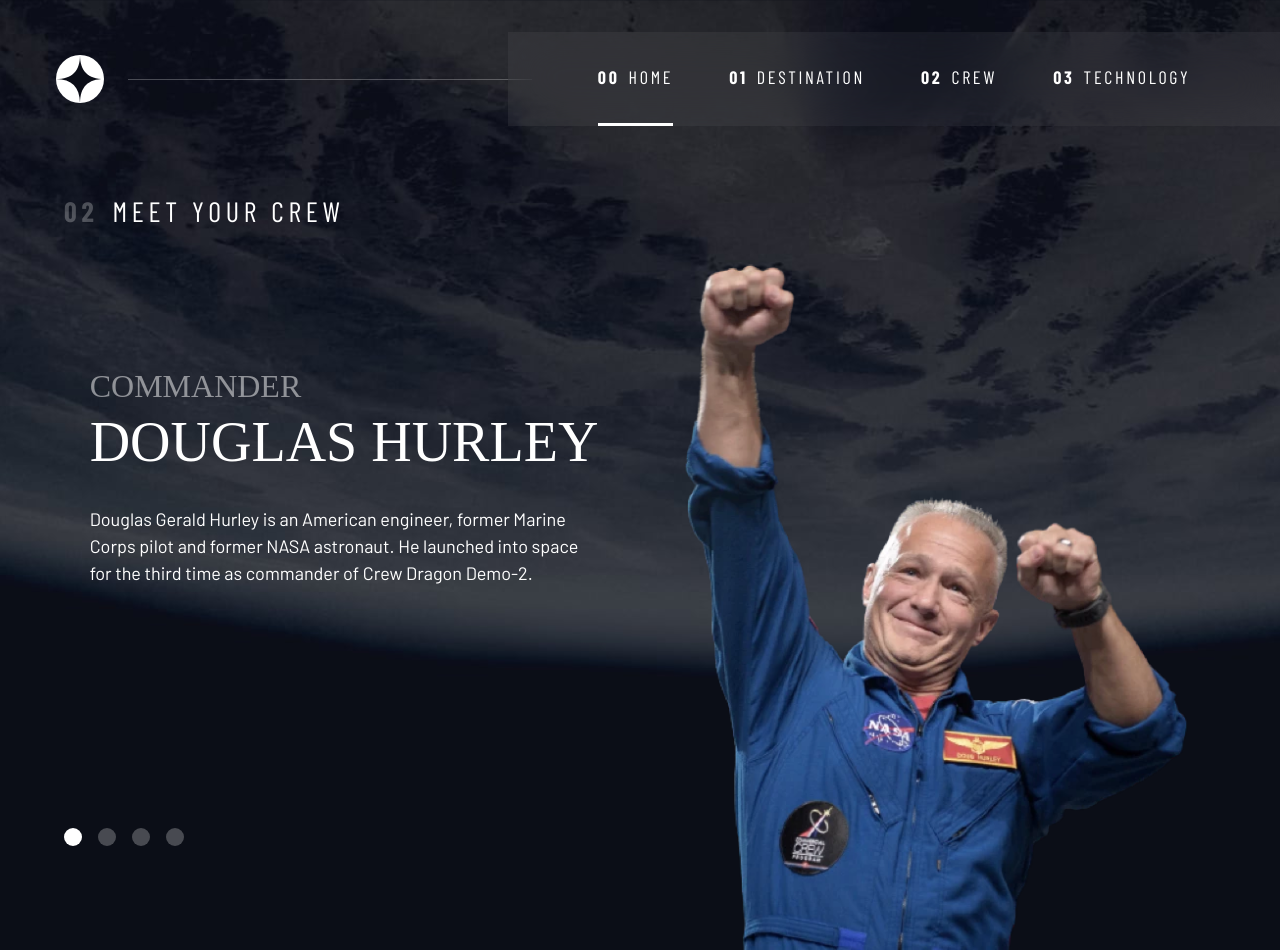
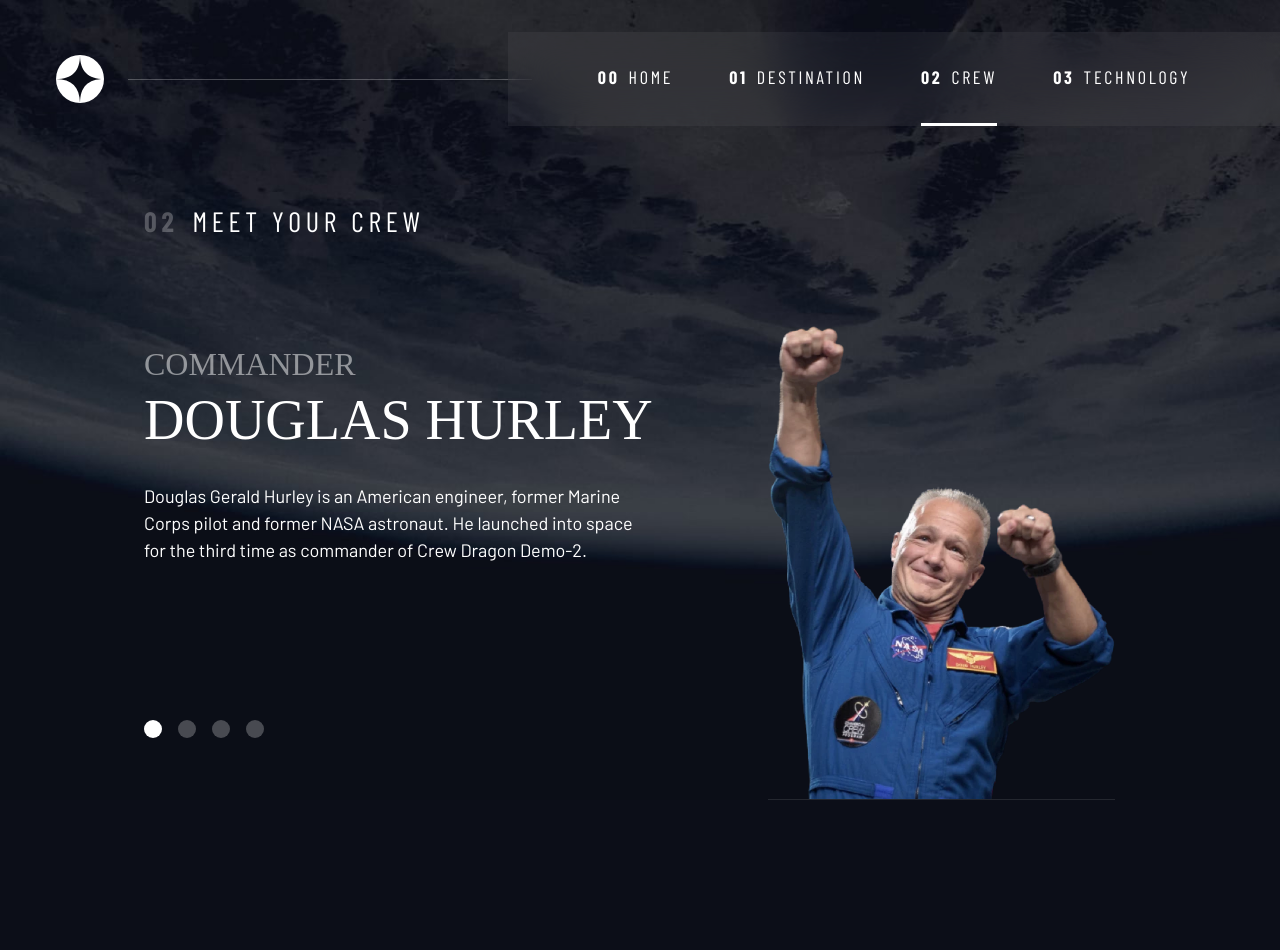
Before and after one commit to mldrenth/space_toursism_website, a plain HTML site: page crew.html in a window 1280 px wide. After the commit the page ends 800 px from the top, so only its background shows below. Drawn offline with nearby package versions, Linux system fonts and the light colour scheme; a script that the page names is missing; a web font is replaced by a local one.

Commit message:
Add small css changes

```diff
--- a/crew.html
+++ b/crew.html
@@ -32,11 +32,11 @@
         aria-expanded="false">Menu</span></button>
     <nav>
       <ul id="primary-navigation" data-visible="false" class="primary-navigation underline-indicators flex">
-        <li class="active"><a class=" ff-sans-cond uppercase text-white letter-spacing-2" href="index.html"><span
+        <li ><a class=" ff-sans-cond uppercase text-white letter-spacing-2" href="index.html"><span
               aria-hidden="true">00</span>Home</a>
         <li><a class=" ff-sans-cond uppercase text-white letter-spacing-2" href="destination.html"><span
               aria-hidden="true">01</span>Destination</a>
-        <li><a class=" ff-sans-cond uppercase text-white letter-spacing-2" href="crew.html"><span
+        <li class="active"><a class=" ff-sans-cond uppercase text-white letter-spacing-2" href="crew.html"><span
               aria-hidden="true">02</span>Crew</a>
         <li><a class=" ff-sans-cond uppercase text-white letter-spacing-2" href="technology.html"><span
               aria-hidden="true">03</span>Technology</a>
--- a/index.css
+++ b/index.css
@@ -626,7 +626,9 @@ body {
 .grid-container--destination> picture {
     grid-area: image;
     max-width: 60%;
+    align-self: start;
 }
+
 
 .grid-container--destination>.tab-list {
     grid-area: tabs;
@@ -726,8 +728,7 @@ body {
             '. image content .';
     }
 
-    .grid-container--destination>picture,
-    .grid-container--crew>picture {
+    .grid-container--destination>picture {
         max-width: 90%;
     }
 
@@ -737,6 +738,8 @@ body {
     }
 
     .grid-container--crew {
+        grid-template-columns: minmax(1rem, 1fr) minmax(0, 37rem) minmax(0, 23rem) minmax(1rem, 1fr);
+        justify-items: start;
         grid-template-areas:
             '. title title .'
             '. content image .'
@@ -748,7 +751,9 @@ body {
     }
 
     .grid-container--crew > picture {
+        grid-column: span 2;
         align-self: end;
+        max-width: 70%
     }
 
 
```
Also changed, not shown: destination.html (+2 -2 lines), index.html (+1 -1 lines).
